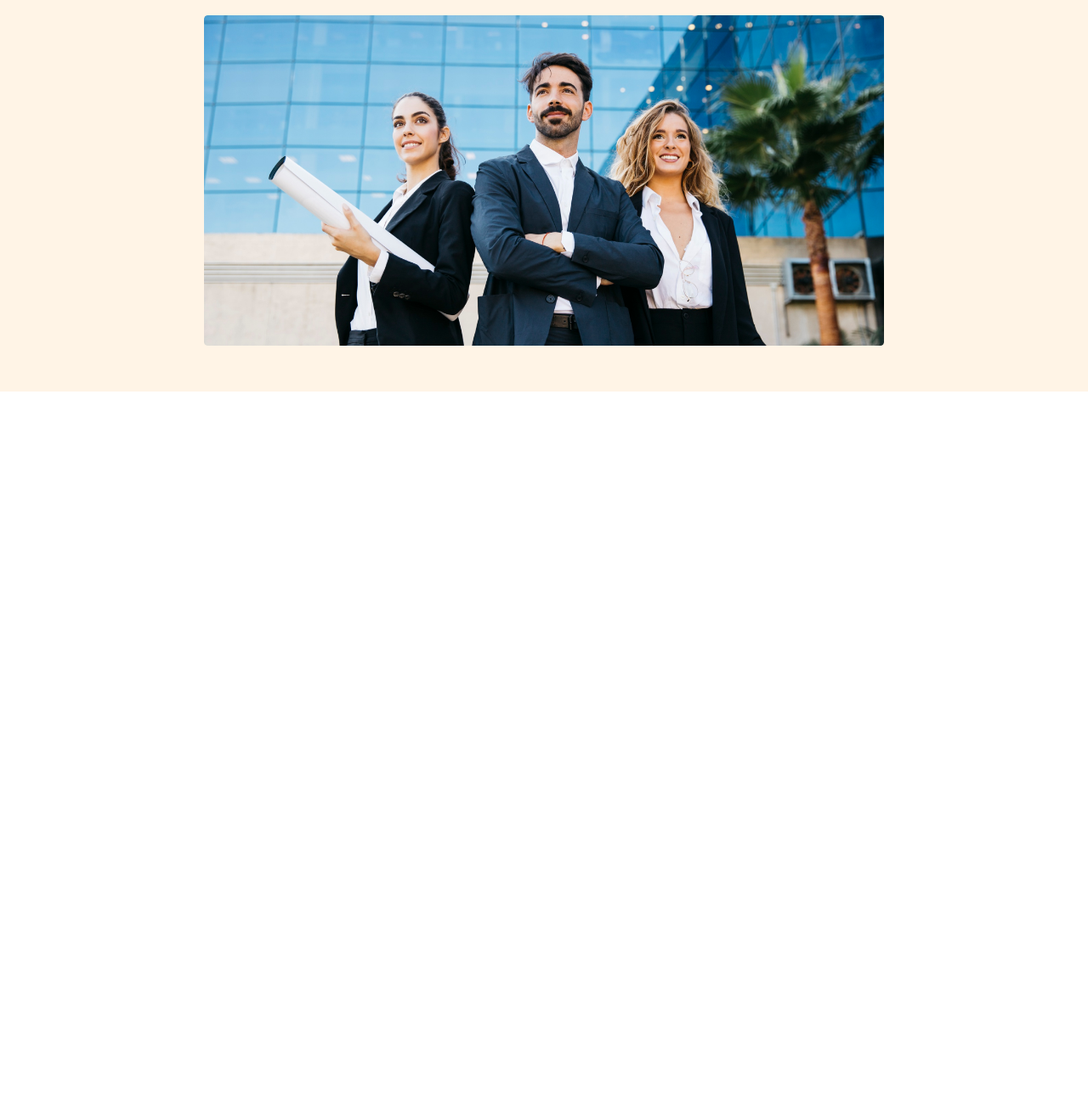
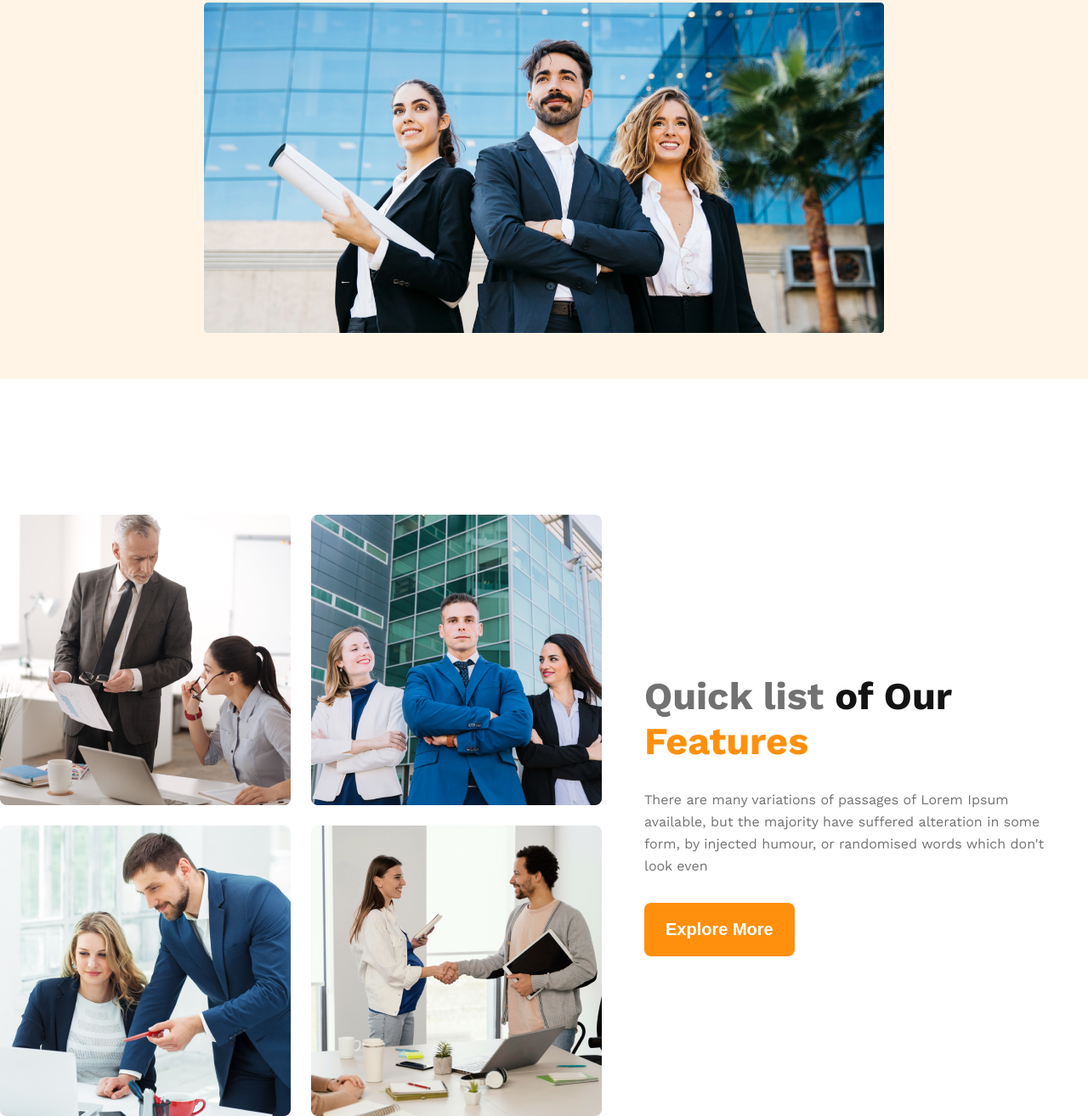
Before and after one commit to nafisaali0/architects-website, a plain HTML site: page index.html in a window 1280 px wide. Shown: the part 492-1806 px from the top of the page at 85% size. Before the commit the page ends 953 px from the top, so only its background shows below. Drawn offline with nearby package versions, Linux system fonts and the light colour scheme.

Commit message:
add ressponsive team section

```diff
--- a/css/style.css
+++ b/css/style.css
@@ -14,24 +14,24 @@ h1 {
   color: var(--dark-01, #131313);
   font-size: 64px;
   font-weight: 700;
-  margin-top: 35px;
+  margin-top: 30px;
 }
 h3 {
   color: var(--dark-01, #131313);
   font-size: 45px;
   font-weight: 700;
 }
-h4 {
+/* h4 {
   color: var(--dark-01, #131313);
   font-size: 20px;
   font-weight: 600;
-}
+} */
 p {
   color: var(--dark-03, #727272);
   font-size: 16px;
   font-weight: 400;
   line-height: 26px;
-  margin-top: 35px;
+  margin-top: 30px;
 }
 a {
   color: var(--dark-02, #424242);
@@ -48,11 +48,11 @@ a {
   background: #ff900e;
   padding: 20px 25px;
   border: none;
-  margin-top: 35px;
+  margin-top: 30px;
 }
-/* .section{
-    margin-top: 30px;
-} */
+section{
+    margin-top: 160px;
+}
 /* header section start */
 header {
   background: rgba(255, 144, 14, 0.1);
@@ -85,6 +85,59 @@ nav li {
 /* banner-section-end */
 /* header end */
 
+/* team section */
+main{
+    max-width: 1440px;
+    margin: 0 auto;
+}
+span{
+    color: var(--primary-color);
+}
+.teams-heading-gray{
+    color: #727272;
+}
+.teams-container{
+    display: flex;
+    gap:20px;
+    align-items: center;
+}
+.teams-img-container{
+    display: grid;
+    gap: 24px;
+    grid-template-columns: repeat(2,1fr);
+}
+.teams-content{
+    padding: 0 30px 0 30px;
+}
+
+
+
+
+
+
+
+
+
+
+
+
+
+
+
+
+
+
+
+
+
+
+
+
+
+
+
+
+
 /* mobile device*/
 @media screen and (max-width:576px) {
   h1 {
@@ -103,7 +156,8 @@ nav li {
   header {
     padding: 20px;
   }
-  nav{
+  nav,
+  .teams-container{
     flex-direction: column;
   }
   nav>ul{
@@ -113,6 +167,9 @@ nav li {
     font-size: 15px;
     padding: 15px 25px;
   }
+  .teams-img-container{
+    grid-template-columns: repeat(1,1fr);
+   }
 }
 /* medium device */
 @media screen and (min-width:576px) and (max-width:960px) {
@@ -129,7 +186,8 @@ nav li {
     header {
       padding: 20px;
     }
-    nav{
+    nav,
+    .teams-container{
       flex-direction: column;
     }
     nav>ul{
--- a/index.html
+++ b/index.html
@@ -35,6 +35,31 @@
         </div>
     </header>
     <!-- header finish -->
+    <main>
+        <!-- feature section start -->
+        <section class="teams-container">
+            <div class="teams-img-container">
+               <img src="images/team1.png" alt="team_member">
+               <img src="images/team2.png" alt="team_member">
+               <img src="images/team3.png" alt="team_member">
+               <img src="images/team4.png" alt="team_member">
+            </div>
+            <div class="teams-content">
+                <h3>
+                    <span class="teams-heading-gray">
+                    Quick list</span> of Our
+                    <span>Features</span>
+                </h3>
+                <p>
+                    There are many variations of passages of Lorem Ipsum available, but the majority have suffered alteration in some form, by injected humour, or randomised words which don't look even
+                </p>
+                <button class="btn-primary">
+                    Explore More
+                </button>
+            </div>
+        </section>
+        <!-- feature section end -->
+    </main>
 </body>
 
 </html>
```
